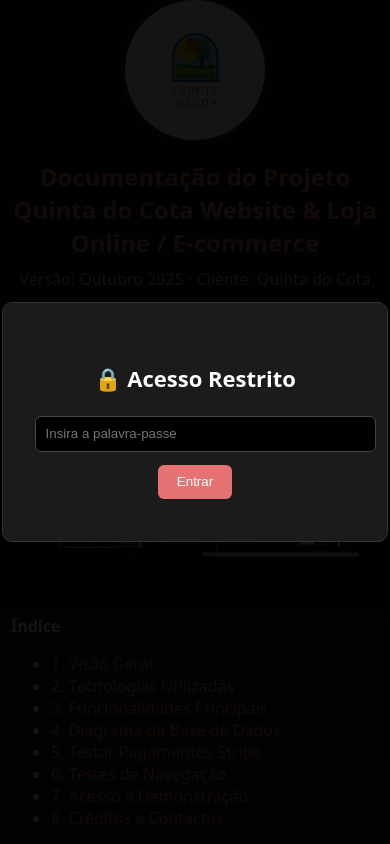
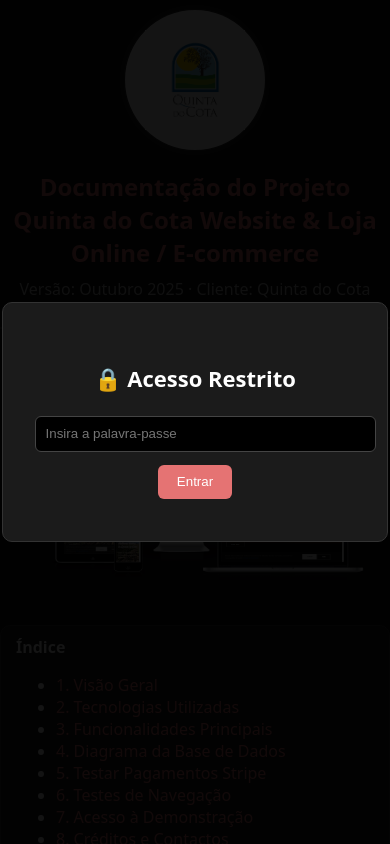
Before and after one commit to PedroCristo/quinta-do-cota-docs, a plain HTML site: page index.html in a window 390 px wide. Shown: the top 844 px of the page. Drawn offline with Linux system fonts and the light colour scheme.

Commit message:
Add padding in the page

```diff
--- a/main.css
+++ b/css/main.css
@@ -178,11 +178,11 @@
     }
 
     .container {
-        padding: 0 5px !important;
+        padding: 10px 0 !important;
     }
 
     .card {
-        padding: 5px !important;
+        padding: 10px 15px !important;
     }
 
     @media(max-width:600px) {
--- a/index.html
+++ b/index.html
@@ -4,7 +4,7 @@
 <head>
     <meta charset="utf-8" />
     <meta name="viewport" content="width=device-width, initial-scale=1" />
-    <link rel="stylesheet" href="main.css" />
+    <link rel="stylesheet" href="./css/main.css" />
     <title>Documentação do Projeto — Quinta do Cota</title>
 </head>
 
```
